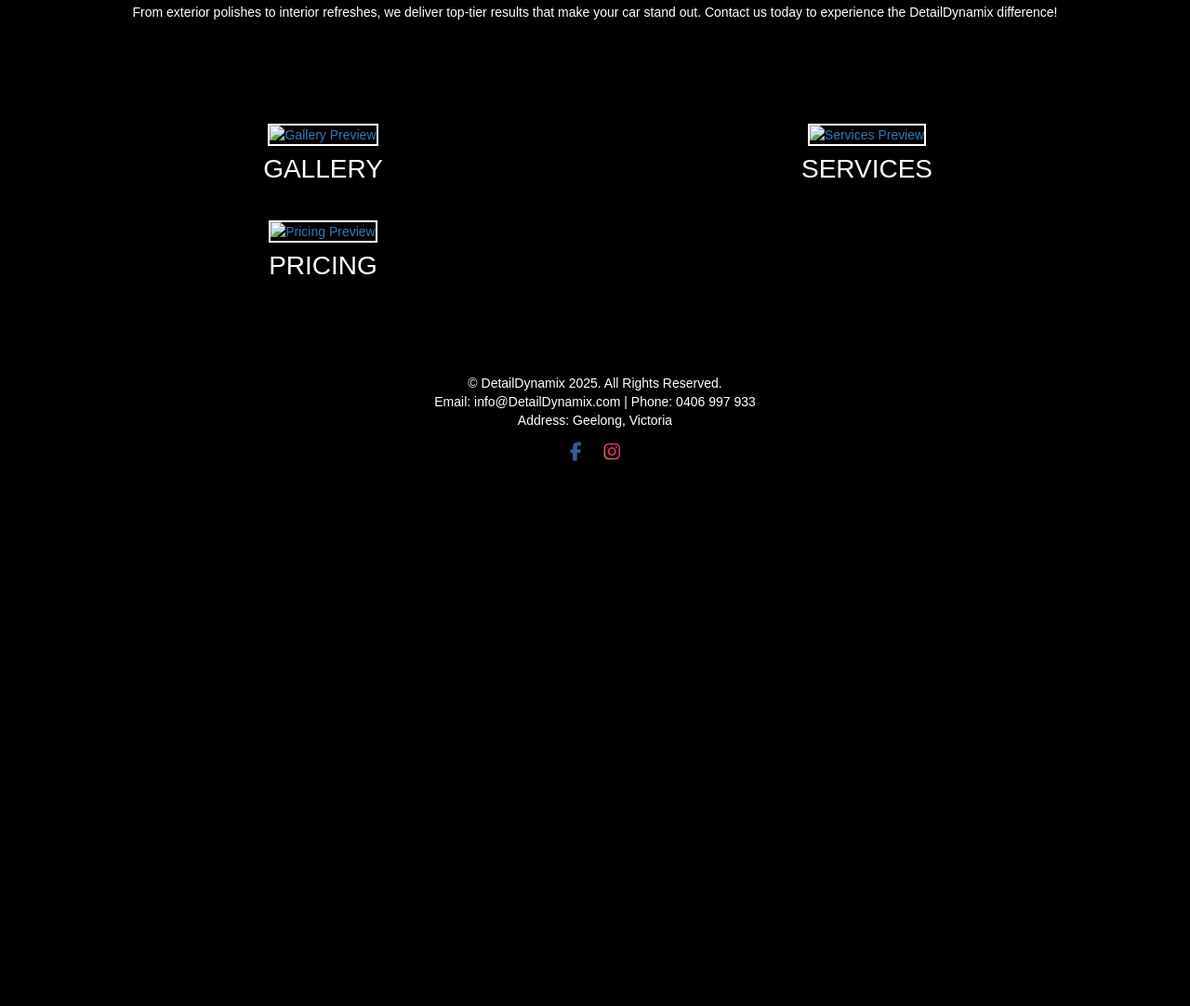
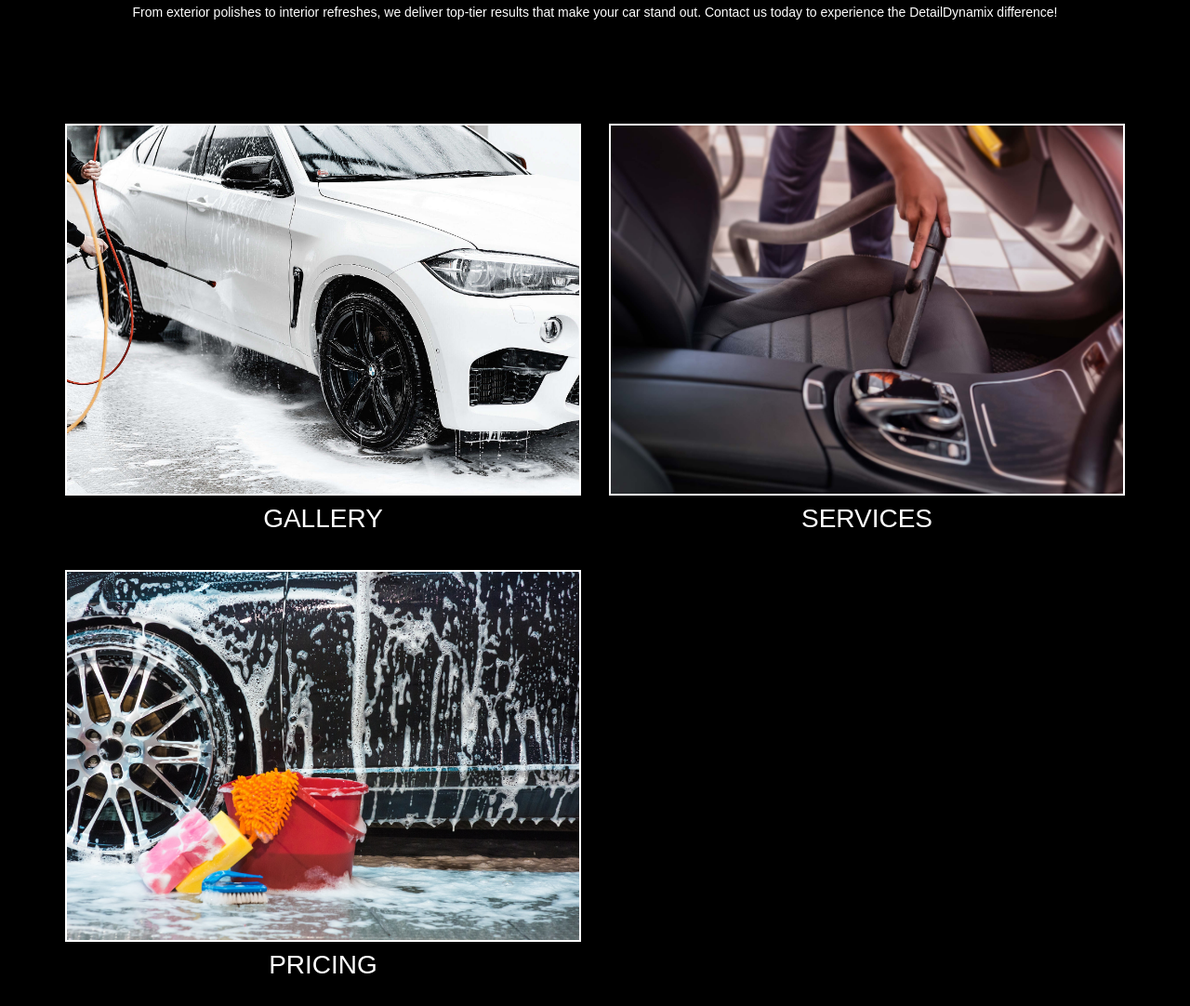
Before and after one commit to Sunderlandcash/Kobe-Car-Wash-, a plain HTML site: page index.html in a window 1280 px wide. Shown: the part 1077-2159 px from the top of the page at 93% size. Before the commit the page ends 1638 px from the top, so only its background shows below. Drawn offline with nearby package versions, Linux system fonts and the light colour scheme; a web font is replaced by a local one.

Commit message:
Update index.html

```diff
--- a/index.html
+++ b/index.html
@@ -246,7 +246,7 @@
         <main>
             <div>
                 <div>
-                    <img src="images/image3.jpg" alt="DetailDynamix Main Showcase" class="hero-image mg-b-lg" />
+                    <img src="image3.jpg" alt="DetailDynamix Main Showcase" class="hero-image mg-b-lg" />
                 </div>
             </div>
             <div class="container">
@@ -266,7 +266,7 @@
                         <article class="col-xs-12 col-sm-6">
                             <div>
                                 <a href="gallery.html">
-                                    <img class="template-image" src="images/image1.jpg" alt="Gallery Preview" />
+                                    <img class="template-image" src="image1.jpg" alt="Gallery Preview" />
                                 </a>
                             </div>
                             <div>
@@ -276,7 +276,7 @@
                         <article class="col-xs-12 col-sm-6">
                             <div>
                                 <a href="services.html">
-                                    <img class="template-image" src="images/image2.jpg" alt="Services Preview" />
+                                    <img class="template-image" src="image2.jpg" alt="Services Preview" />
                                 </a>
                             </div>
                             <div>
@@ -288,7 +288,7 @@
                         <article class="col-xs-12 col-sm-6">
                             <div>
                                 <a href="pricing.html">
-                                    <img class="template-image" src="images/image4.jpg" alt="Pricing Preview" />
+                                    <img class="template-image" src="image4.jpg" alt="Pricing Preview" />
                                 </a>
                             </div>
                             <div>
```
